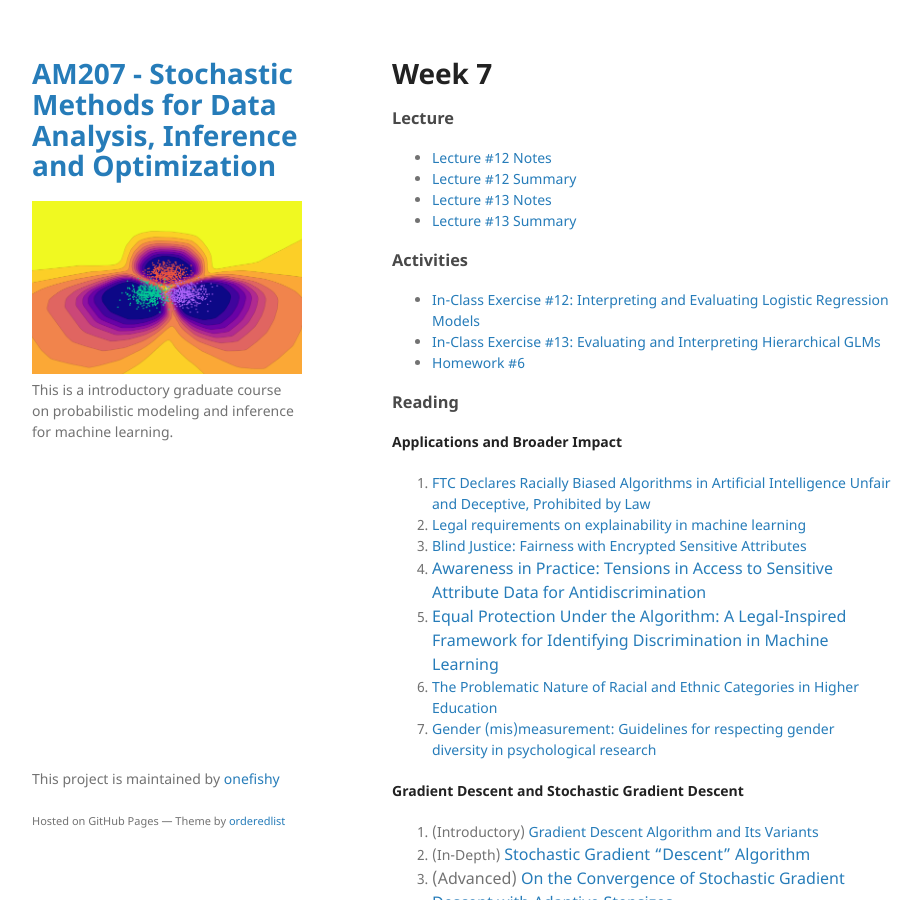
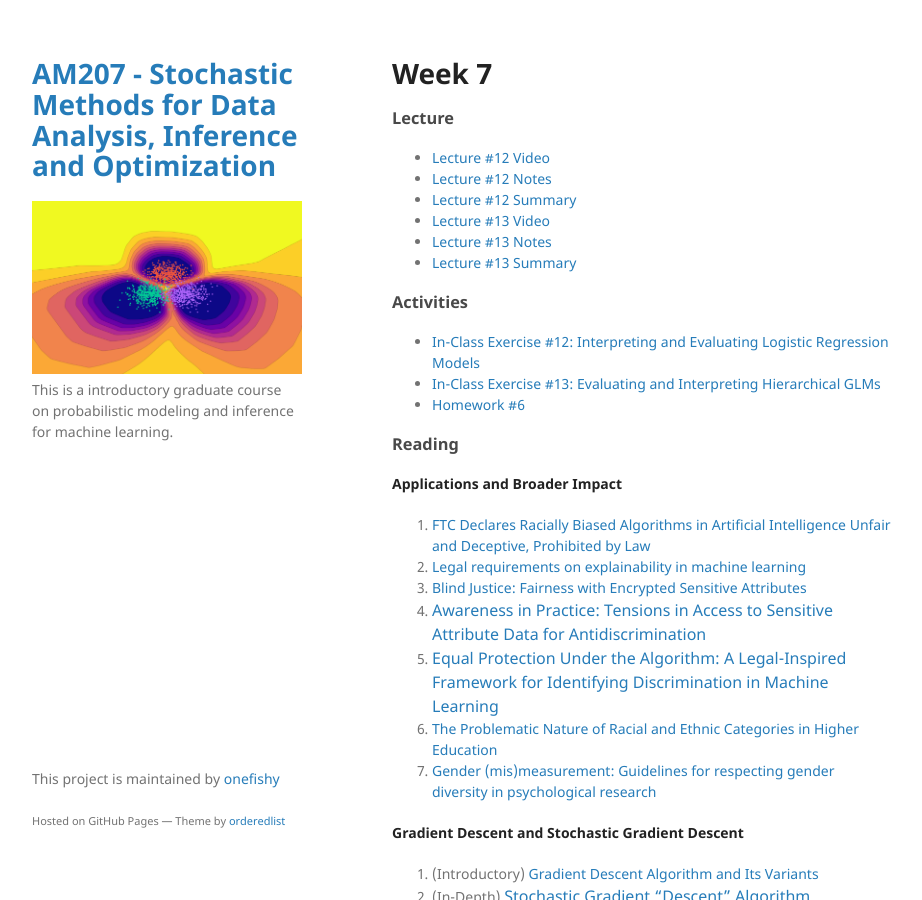
Before and after one commit to onefishy/am207, a Jekyll site: the page built from week7.md, in a window 1280 px wide and 900 px high. Shown: the whole window, without its empty margins (178-1100 px from the left). Built offline with Jekyll 4.4.1, drawn with Linux system fonts in a browser that asks for light colours; our own code applies the rules of GitHub Pages for plain Markdown files.

Commit message:
Update week7.md

```diff
--- a/week7.md
+++ b/week7.md
@@ -2,15 +2,17 @@
 # Week 7
 
 ### Lecture
-- [Lecture #12 Notes](./Lectures/lecture_12_notes.ipynb)
-- [Lecture #12 Summary](./Lectures/lecture_12_summary.ipynb)
-- [Lecture #13 Notes](./Lectures/lecture_13_notes.ipynb)
-- [Lecture #13 Summary](./Lectures/lecture_13_summary.ipynb)
+- [Lecture #12 Video](https://youtu.be/kqPcV2RQySU)
+- [Lecture #12 Notes](https://github.com/onefishy/am207/blob/master/Lectures/lecture_12_notes.ipynb)
+- [Lecture #12 Summary](https://github.com/onefishy/am207/blob/master/Lectures/lecture_12_summary.ipynb)
+- [Lecture #13 Video](https://youtu.be/aCb-wX_4mWU)
+- [Lecture #13 Notes](https://github.com/onefishy/am207/blob/master/Lectures/lecture_13_notes.ipynb)
+- [Lecture #13 Summary](https://github.com/onefishy/am207/blob/master/Lectures/lecture_13_summary.ipynb)
 
 ### Activities
 - [In-Class Exercise #12: Interpreting and Evaluating Logistic Regression Models](https://deepnote.com/project/AM207Fall202112-logistic-regression-iCB79dh7TryEY1rNcPBYjg)
 - [In-Class Exercise #13: Evaluating and Interpreting Hierarchical GLMs](https://deepnote.com/project/AM207Fall202113-hierarchical-GLM-e2vQBWGoTayZeUWnhJzPJA)
-- [Homework #6](./HW/AM207_HW6.ipynb)
+- [Homework #6](https://github.com/onefishy/am207/blob/master/HW/AM207_HW6.ipynb)
 
 ### Reading
 <p><strong>Applications and Broader Impact</strong></p>
```
